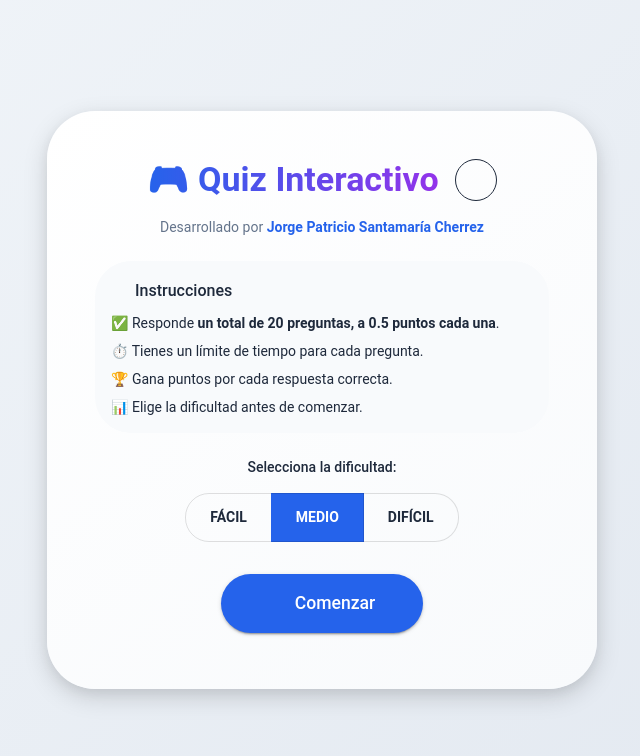
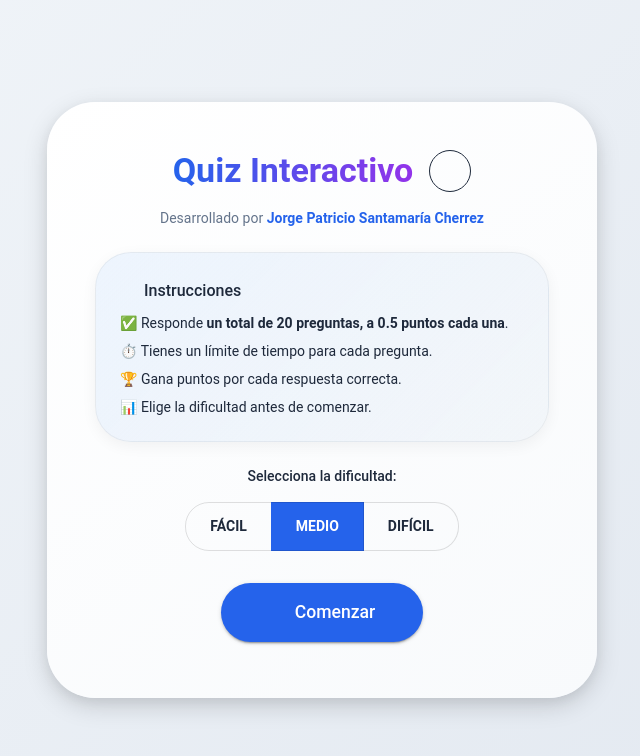
Before and after one commit to Patogol35/QuizEducativo, a React (Vite) app: page / in a window 1280 px wide. Shown: the top 756 px of the page, without its empty margins (318-958 px from the left). Built offline with nearby package versions, Linux system fonts and the light colour scheme; some icons are missing.

Commit message:
Update WelcomeScreen.jsx

```diff
--- a/src/components/WelcomeScreen.jsx
+++ b/src/components/WelcomeScreen.jsx
@@ -54,7 +54,7 @@ export default function WelcomeScreen({
                 WebkitTextFillColor: "transparent",
               }}
             >
-              🎮 Quiz Interactivo
+              Quiz Interactivo
             </Typography>
             <IconButton
               onClick={toggleDarkMode}
@@ -82,11 +82,19 @@ export default function WelcomeScreen({
   spacing={1}
   sx={{
     textAlign: "left",
-              p: 2,
+    p: 3,
     mb: 3,
     borderRadius: 3,
-              backgroundColor: (theme) =>
-                theme.palette.mode === "dark" ? "rgba(255,255,255,0.05)" : "#f8fafc",
+    background: (theme) =>
+      theme.palette.mode === "dark"
+        ? "linear-gradient(135deg, rgba(100,116,139,0.2), rgba(30,41,59,0.4))"
+        : "linear-gradient(135deg, rgba(96,165,250,0.1), rgba(237,242,247,0.6))",
+    border: (theme) =>
+      `1px solid ${theme.palette.mode === "dark" ? "rgba(255,255,255,0.1)" : "rgba(0,0,0,0.05)"}`,
+    boxShadow: (theme) =>
+      theme.palette.mode === "dark"
+        ? "0 4px 15px rgba(0,0,0,0.2)"
+        : "0 4px 15px rgba(0,0,0,0.05)",
   }}
 >
   <Typography
@@ -95,7 +103,9 @@ export default function WelcomeScreen({
   >
     <InfoIcon fontSize="small" /> Instrucciones
   </Typography>
-            <Typography variant="body2">✅ Responde <b> un total de 20 preguntas, a 0.5 puntos cada una</b>.</Typography>
+  <Typography variant="body2">
+    ✅ Responde <b> un total de 20 preguntas, a 0.5 puntos cada una</b>.
+  </Typography>
   <Typography variant="body2">⏱️ Tienes un límite de tiempo para cada pregunta.</Typography>
   <Typography variant="body2">🏆 Gana puntos por cada respuesta correcta.</Typography>
   <Typography variant="body2">📊 Elige la dificultad antes de comenzar.</Typography>
```
Lines whose indentation alone changed are shown as unchanged.
